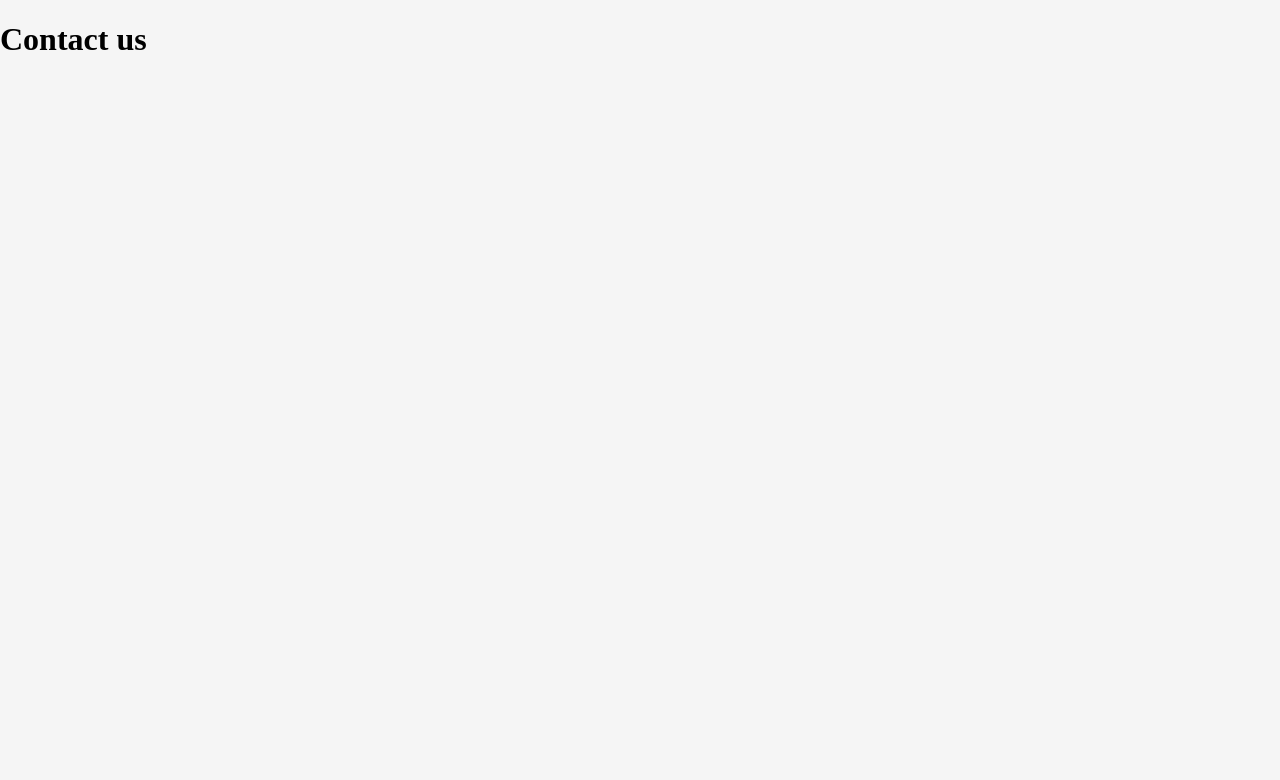
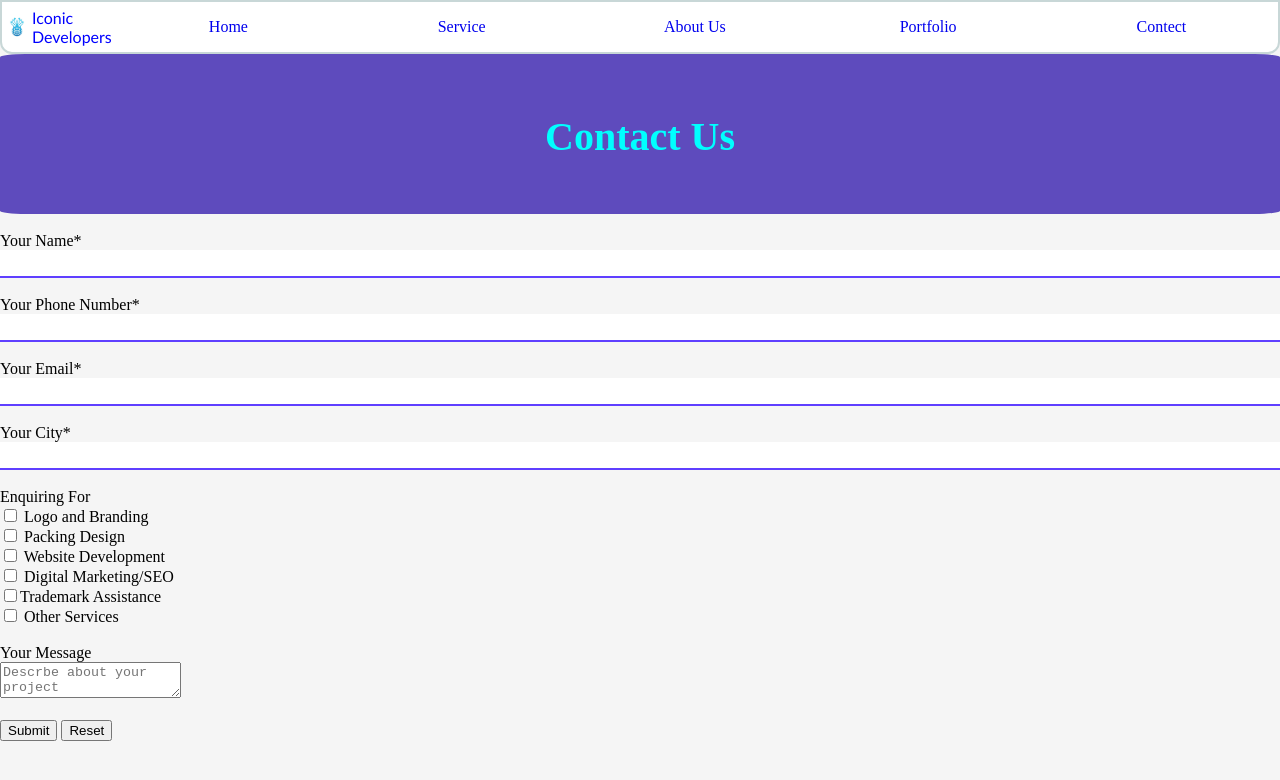
Before and after one commit to tiwari-abhishek-dev/iconic-developers-web-services-, a plain HTML site: page Contact.html in a window 1280 px wide. Drawn offline with Linux system fonts and the light colour scheme.

Commit message:
Create Form

```diff
--- a/Contact.html
+++ b/Contact.html
@@ -7,6 +7,109 @@
     <link rel="stylesheet"href="style.css">
 </head>
 <body>
-        <h1>Contact us</h1>
+    <nav class="container">
+        <div class="logo">
+     <img src="web_logo.jpg" alt="Logo">
+     <p>Iconic Developers</p>
+     </div>
+
+
+        <div class="links">
+            <a href="#"> Home</a>
+            <div class="tooltip">
+<h3>Welcome to Iconic Developers</h3>
+
+At Iconic Developers, we specialize in creating modern, responsive, and high-performing websites that help businesses establish a strong online presence. Explore our services, discover our expertise, and learn how we transform ideas into powerful digital solutions.
+            </div>
+            </div>
+            <div class="links">
+            <a href="#">Service</a>
+             <div class="tooltip">
+               <h4> Complete Digital Solutions for Your Business</h4>
+
+We provide end-to-end web development services tailored to businesses of all sizes. Our expertise includes responsive website development, custom web applications, UI/UX design, SEO optimization, website maintenance, API integration, cloud deployment, and digital marketing solutions. Every project is built with performance, security, and scalability in mind.
+
+            </div>
+</div>
+<div class="links">
+            <a href="#">About Us</a>
+             <div class="tooltip">
+                <h2>Who We Are</h2>
+
+Iconic Developers is a team of passionate web developers, designers, and digital experts dedicated to building innovative digital experiences. Our mission is to help startups, small businesses, and enterprises grow through modern technology, creative design, and reliable software solutions. We believe in quality, transparency, and long-term client relationships.
+
+            </div>
+            </div>
+            <div class="links">
+            <a href="#">Portfolio</a>
+             <div class="tooltip">
+               <h3> Our Recent Projects</h3>
+
+Take a look at some of our successful projects and see how we've helped businesses across different industries achieve their digital goals. From business websites and e-commerce platforms to custom web applications, our portfolio demonstrates our commitment to quality, creativity, and client satisfaction.
+
+            </div>
+            </div>
+            <div class="links">
+            <A href="Contact.html">Contect</A>
+             <div class="tooltip">
+              <h4>  Let's Build Something Amazing Together</h4>
+
+Have a project in mind? We'd love to hear from you. Contact our team for a free consultation, project discussion, or technical support. Whether you're starting a new business or upgrading an existing website, we're here to help you every step of the way.
+
+<P>Email: Iconic.developer@gmail.com</P>
+<p>Phone: 9555XXXXXX</p>
+
+            </div>
+        </div>
+
+
+    </nav>
+    <div class="cont">
+            <h1>Contact Us</h1>
+    </div><br>
+    <div class="form">
+        <form action="" class="cont_form">
+        <label for="name" class="label">Your Name*</label><br>
+        <input type="text" name="name" class="input"  required ><br><br>
+        <label for="number" class="label">Your Phone Number*</label><br>
+        <input type="number" name="number" class="input" required ><br><br>
+        <label for="number" class="label">Your Email*</label><br>
+        <input type="email" name="Email" class="input" required><br><br>
+        <label for="City" class="label">Your City*</label><br>
+        <input type="text" name="City" class="input" required><br><br>
+        <label for="enquiry" class="label">Enquiring For</label><br>
+        <label for="Logo and Branding">
+             <input type="checkbox" name="enquiry" value="Logo and Branding"> Logo and Branding
+        </label><br>
+
+        <label for="Packing Design">
+             <input type="checkbox" name="enquiry" value="Packing Design"> Packing Design
+        </label><br>
+
+        <label for="Website Development">
+             <input type="checkbox" name="enquiry" value="Website Development"> Website Development
+        </label><br>
+
+        <label for="Digital Marketing">
+             <input type="checkbox" name="enquiry" value="Digital Marketing"> Digital Marketing/SEO
+        </label><br>
+
+        <label for="Trademark Assistance">
+             <input type="checkbox" name="enquiry" value="Trademark Assistance">Trademark Assistance
+        </label><br>
+
+        <label for="Other Services">
+             <input type="checkbox" name="enquiry" value="Other Services"> Other Services
+        </label><br><br>
+        <label for="message" class="label">  Your Message<br>
+        <textarea placeholder="Descrbe about your project"></textarea>
+        </label><br><br>
+        <input type="submit">
+        <input type="reset">
+    </form>
+    </div>
+
+
+
 </body>
 </html>
--- a/style.css
+++ b/style.css
@@ -358,6 +358,43 @@ text-align: center;
     color:#cccccc;
 }
 
+/* CSS for Contact us  */
+.cont{
+     background-color:#5e4bbd;
+     height: 20vh;
+     border-radius: 2%;
+     display: flex;
+     justify-content: center;
+     align-content: center;
+     color: aqua;
+     position: relative;
+}
+.cont h1{
+        position: relative;
+        top: 4vh;
+        font-size:5vh;
+        font-family:'Franklin Gothic Medium', 'Arial Narrow', Arial, sans-serif 'Courier New', Courier, monospace;
+}
+
+.form{
+    display: flex;
+    position: relative;
+    /* left: 2vw; */
+}
+.input{
+    border-top: none;
+    border-color: #5B3DF5;
+    border-right: none;
+    border-left: none;
+    width: 100vw;
+    height: 3vh;
+}
+
+.label {
+    font-size: 2vh;
+    font-weight: 100;
+}
+
 
 
 @media screen and (max-width:1024px){
```
Also changed, not shown: index.html (+1 -1 lines).
